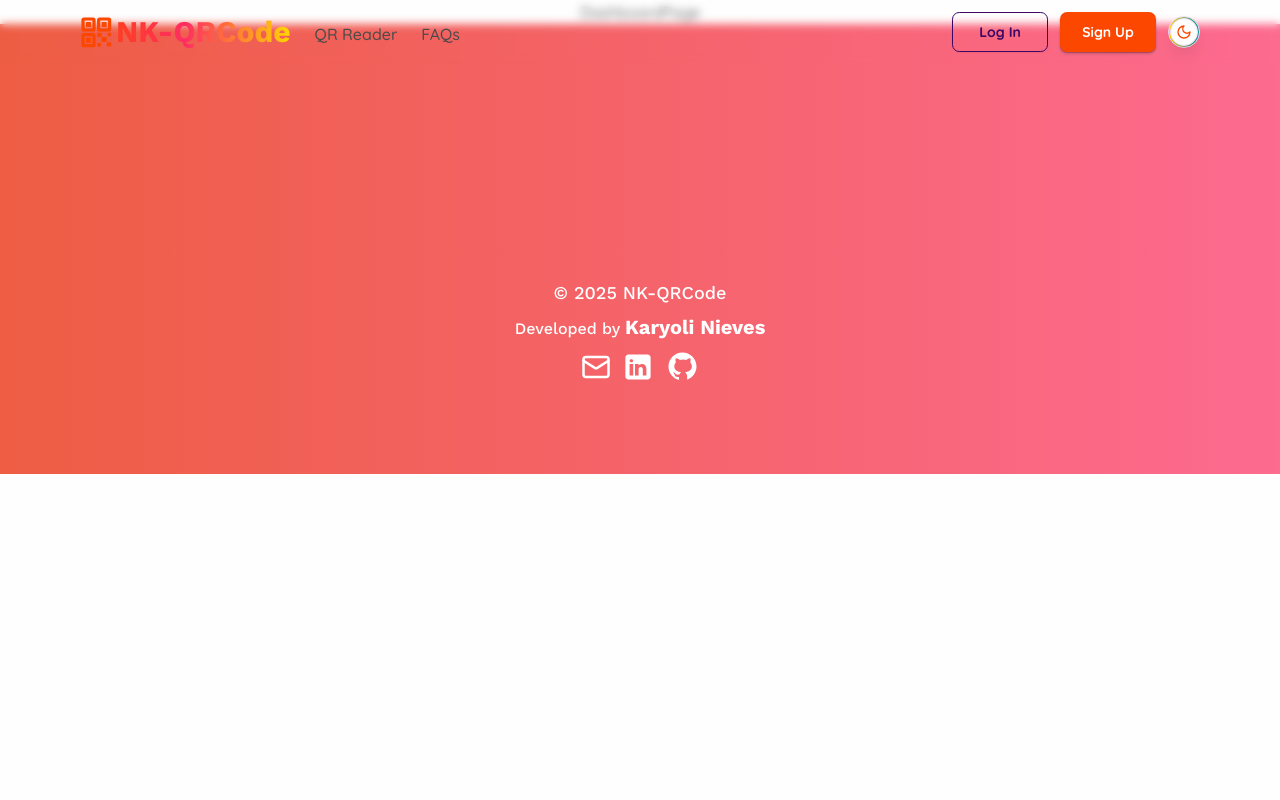
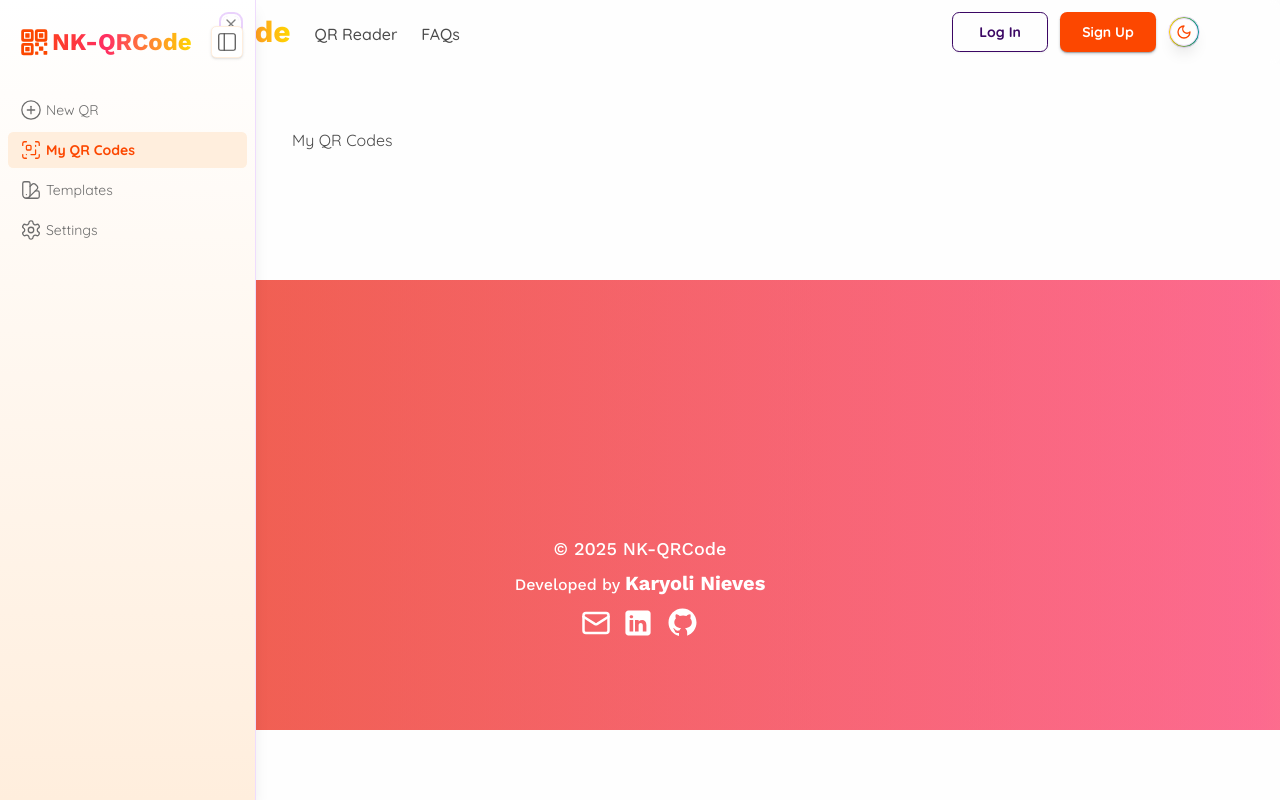
Before and after one commit to nkaryoli/nk_qrCode, a React (Vite) app: page /dashboard in a window 1280 px wide. Built offline with nearby package versions, Linux system fonts and the light colour scheme; no server answers.

Commit message:
feat: define sections for dashboard

```diff
--- a/src/features/dashboard/DashboardPage.tsx
+++ b/src/features/dashboard/DashboardPage.tsx
@@ -1,8 +1,49 @@
+import { useState } from 'react';
+import MySidebar from './components/MySidebar';
+import MyQRs from './components/userQRs/MyQRs';
+import MyTemplates from './components/userTemplates/MyTemplates';
+import UserSettings from './components/settings/UserSettings';
+import NewQR from './components/newQR/NewQR';
+
+type DashboardComponent = {
+    component: React.ComponentType<Record<string, unknown>>;
+    props?: Record<string, unknown>;
+};
 
 const DashboardPage = () => {
-  return (
-	<div>DashboardPage</div>
-  )
-}
+    const [active, setActive] = useState<string>('saved-qr');
+    const [isOpen, setIsOpen] = useState<boolean>(true);
 
-export default DashboardPage
+    const handleSidebarSelect = (id: string) => {
+        setActive(id);
+    };
+
+    const components: Record<string, DashboardComponent> = {
+        'saved-qr': { component: MyQRs },
+        'my-templates': { component: MyTemplates },
+        'user-settings': { component: UserSettings },
+        'new-qr': { component: NewQR },
+    };
+
+    const { component: ActiveComponent, props } = components[active] || components['saved-qr'];
+
+    return (
+        <section className="w-full flex justify-center py-32 gap-9">
+            <aside
+                className={`transition-all duration-500 ${isOpen ? 'w-64' : 'w-16'}`}
+            >
+                <MySidebar
+                    onSelect={handleSidebarSelect}
+                    active={active}
+                    isOpen={isOpen}
+                    setIsOpen={setIsOpen}
+                />
+            </aside>
+            <div className="w-full flex-1">
+                <ActiveComponent {...props} />
+            </div>
+        </section>
+    );
+};
+
+export default DashboardPage;
--- /dev/null
+++ b/src/features/dashboard/components/newQR/NewQR.tsx
@@ -0,0 +1,6 @@
+
+const NewQR = () => {
+    return <div>NewQR</div>;
+};
+
+export default NewQR;
--- /dev/null
+++ b/src/features/dashboard/components/settings/UserSettings.tsx
@@ -0,0 +1,5 @@
+const UserSettings = () => {
+    return <div>UserSettings</div>;
+};
+
+export default UserSettings;
--- /dev/null
+++ b/src/features/dashboard/components/userQRs/MyQRs.tsx
@@ -0,0 +1,5 @@
+const MyQRs = () => {
+    return <div>My QR Codes</div>;
+};
+
+export default MyQRs;
--- /dev/null
+++ b/src/features/dashboard/components/userTemplates/MyTemplates.tsx
@@ -0,0 +1,5 @@
+const MyTemplates = () => {
+    return <div>My Templates</div>;
+};
+
+export default MyTemplates;
```
